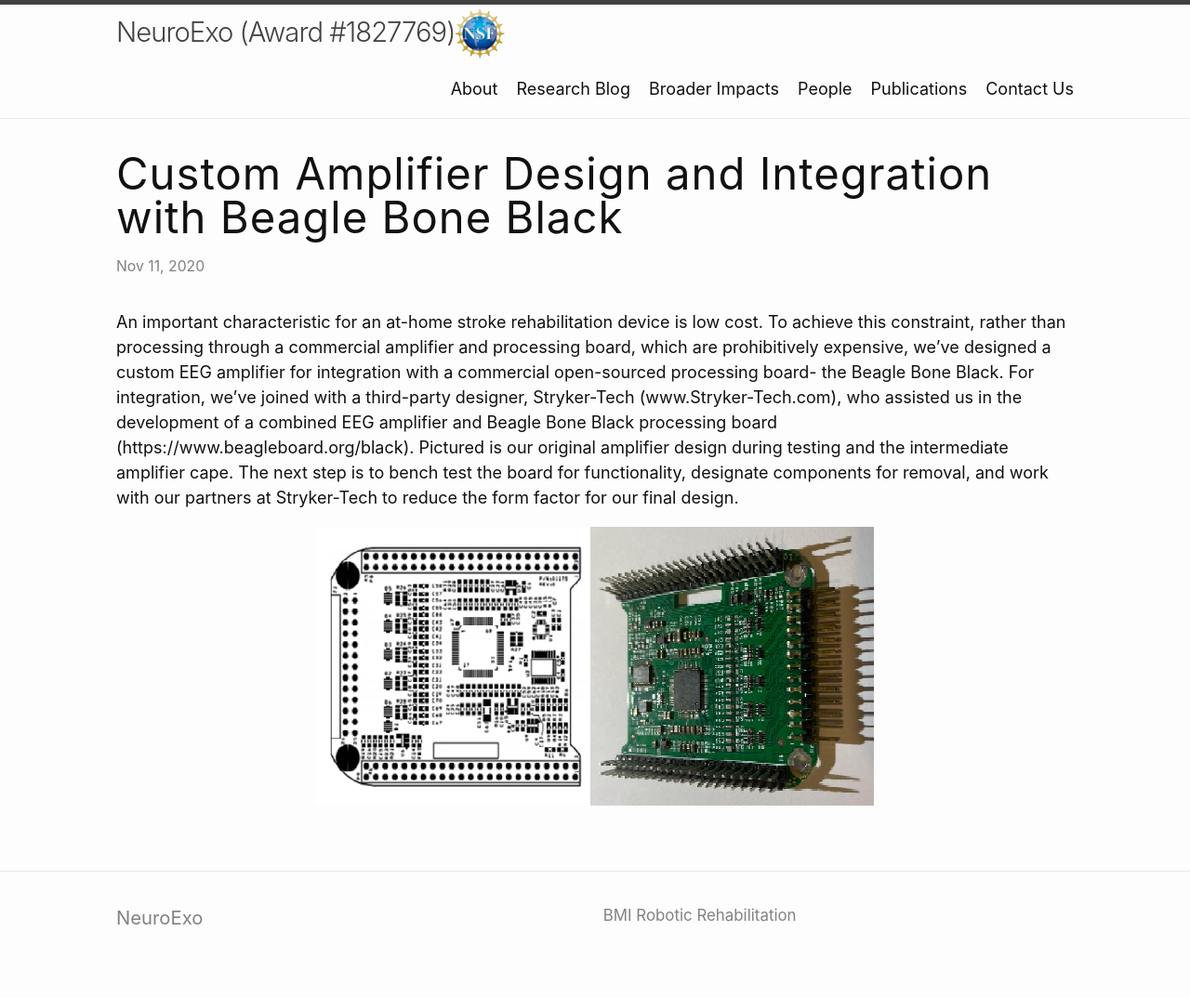
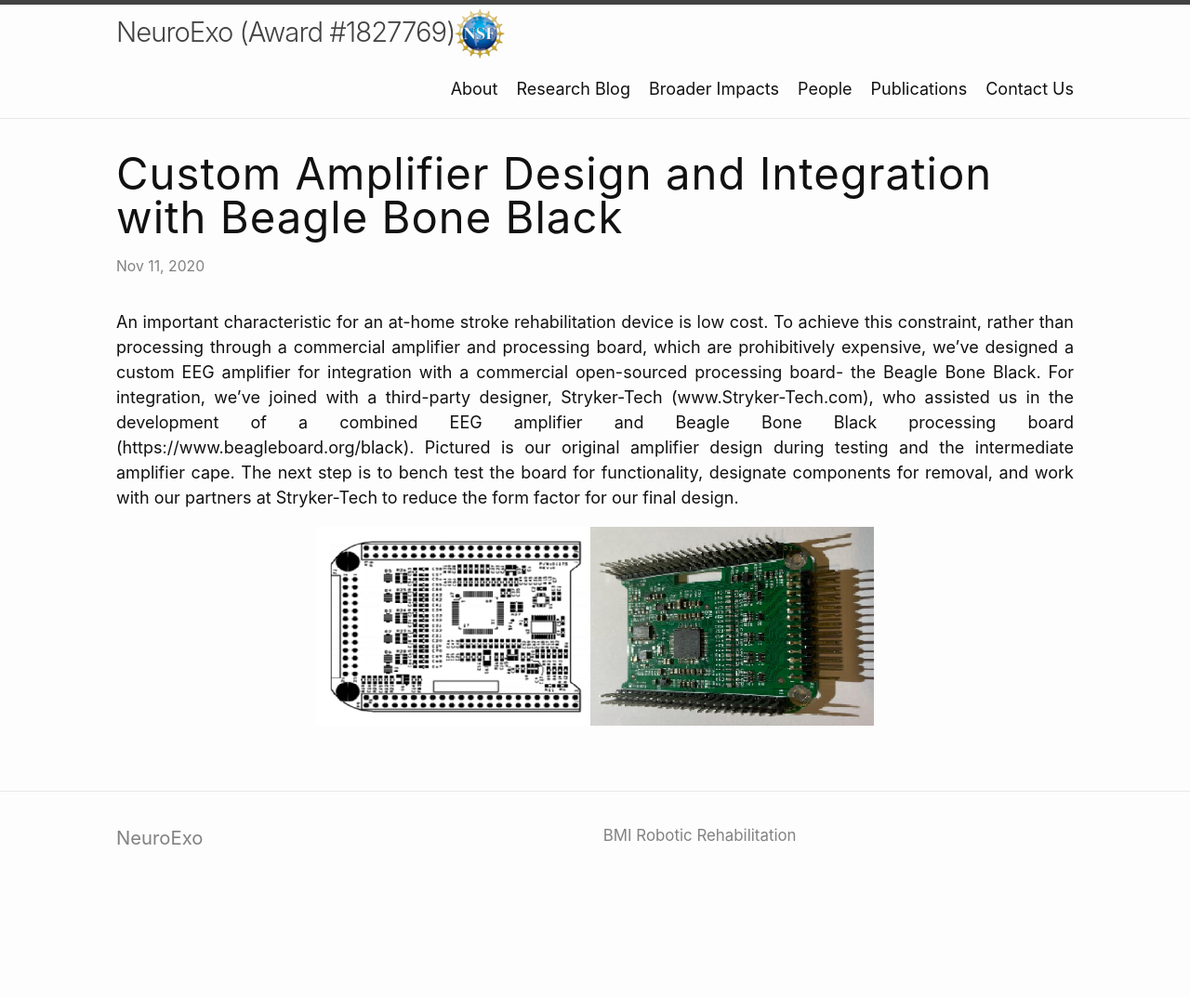
Before and after one commit to arcraik/neuroexo-website, a Jekyll site: the page built from _posts/2020-11-11-STamp.md, in a window 1280 px wide. Shown: the whole page at 93% size. Built offline with Jekyll 4.4.1, drawn with Linux system fonts in a browser that asks for light colours; after the commit the page ends 987 px from its top, so only the background shows below that.

Commit message:
Update 2020-11-11-STamp.md

```diff
--- a/_posts/2020-11-11-STamp.md
+++ b/_posts/2020-11-11-STamp.md
@@ -3,7 +3,7 @@ layout: post
 title: Custom Amplifier Design and Integration with Beagle Bone Black
 ---
 
-<p>An important characteristic for an at-home stroke rehabilitation device is low cost. To achieve this constraint, rather than processing through a commercial amplifier and processing board, which are prohibitively expensive, we’ve designed a custom EEG amplifier for integration with a commercial open-sourced processing board- the Beagle Bone Black. For integration, we’ve joined with a third-party designer, Stryker-Tech (www.Stryker-Tech.com), who assisted us in the development of a combined EEG amplifier and Beagle Bone Black processing board (https://www.beagleboard.org/black). Pictured is our original amplifier design during testing and the intermediate amplifier cape. The next step is to bench test the board for functionality, designate components for removal, and work with our partners at Stryker-Tech to reduce the form factor for our final design.</p>
+<p align = "justify">An important characteristic for an at-home stroke rehabilitation device is low cost. To achieve this constraint, rather than processing through a commercial amplifier and processing board, which are prohibitively expensive, we’ve designed a custom EEG amplifier for integration with a commercial open-sourced processing board- the Beagle Bone Black. For integration, we’ve joined with a third-party designer, Stryker-Tech (www.Stryker-Tech.com), who assisted us in the development of a combined EEG amplifier and Beagle Bone Black processing board (https://www.beagleboard.org/black). Pictured is our original amplifier design during testing and the intermediate amplifier cape. The next step is to bench test the board for functionality, designate components for removal, and work with our partners at Stryker-Tech to reduce the form factor for our final design.</p>
 
 
-<div style="text-align:center"><img src="/photos/both_designs.png" width="600" height="300" /></div>
+<div style="text-align:center"><img src="/photos/both_designs.png" width="600" /></div>
```
